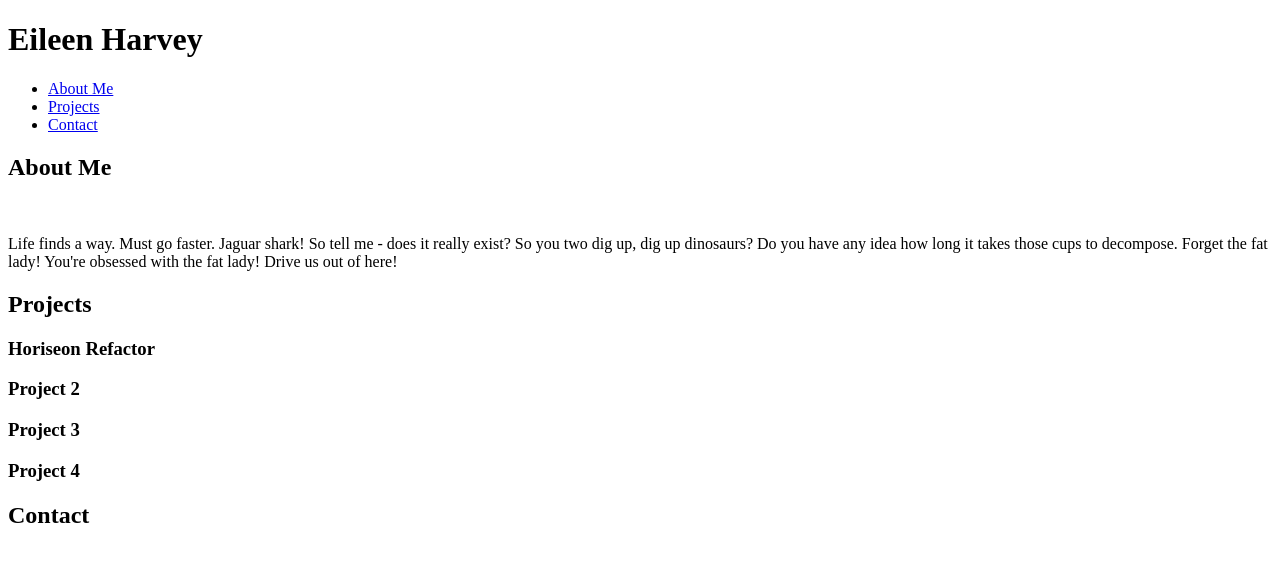
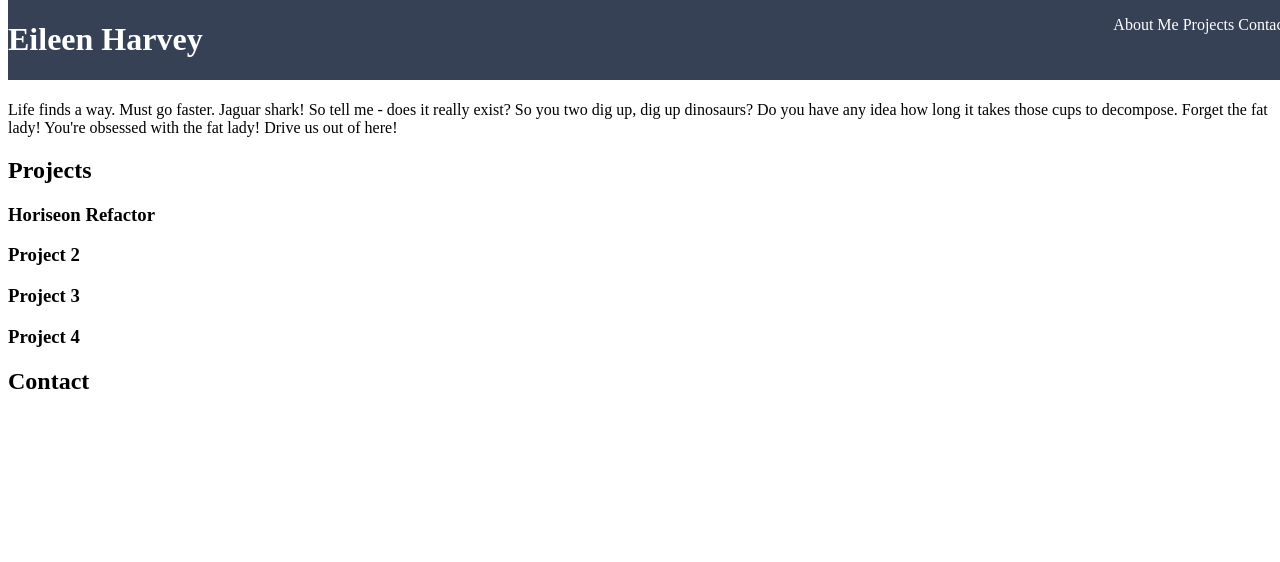
Before and after one commit to eileenmh/professional-portfolio-challenge, a plain HTML site: page index.html in a window 1280 px wide. Drawn offline with Linux system fonts and the light colour scheme.

Commit message:
fix header to top of page and style navigation links

```diff
--- /dev/null
+++ b/assets/style.css
@@ -0,0 +1,36 @@
+html {
+    font-size: 16px;
+}
+
+header {
+    position: fixed;
+    top: 0;
+    width: 100%;
+    background-color: #364156;
+    color: white;
+}
+
+    h1 {
+        display: inline-block;
+        font-size: 2rem;
+    }
+
+    nav {
+        float: right;
+    }
+
+        nav {list-style-type: none;}
+
+            nav li {
+                display: inline-block;
+
+            }
+
+                a {
+                    text-decoration: none;
+                    color:white;
+                }
+
+main {
+    margin-top: auto;
+}
--- a/index.html
+++ b/index.html
@@ -22,6 +22,7 @@
         <meta http-equiv="X-UA-Compatible" content="IE=edge">
         <meta name="viewport" content="width=device-width, initial-scale=1.0">
         <title>Document</title>
+        <link rel="stylesheet" href="assets/style.css">
     </head>
 
     <body>
```
